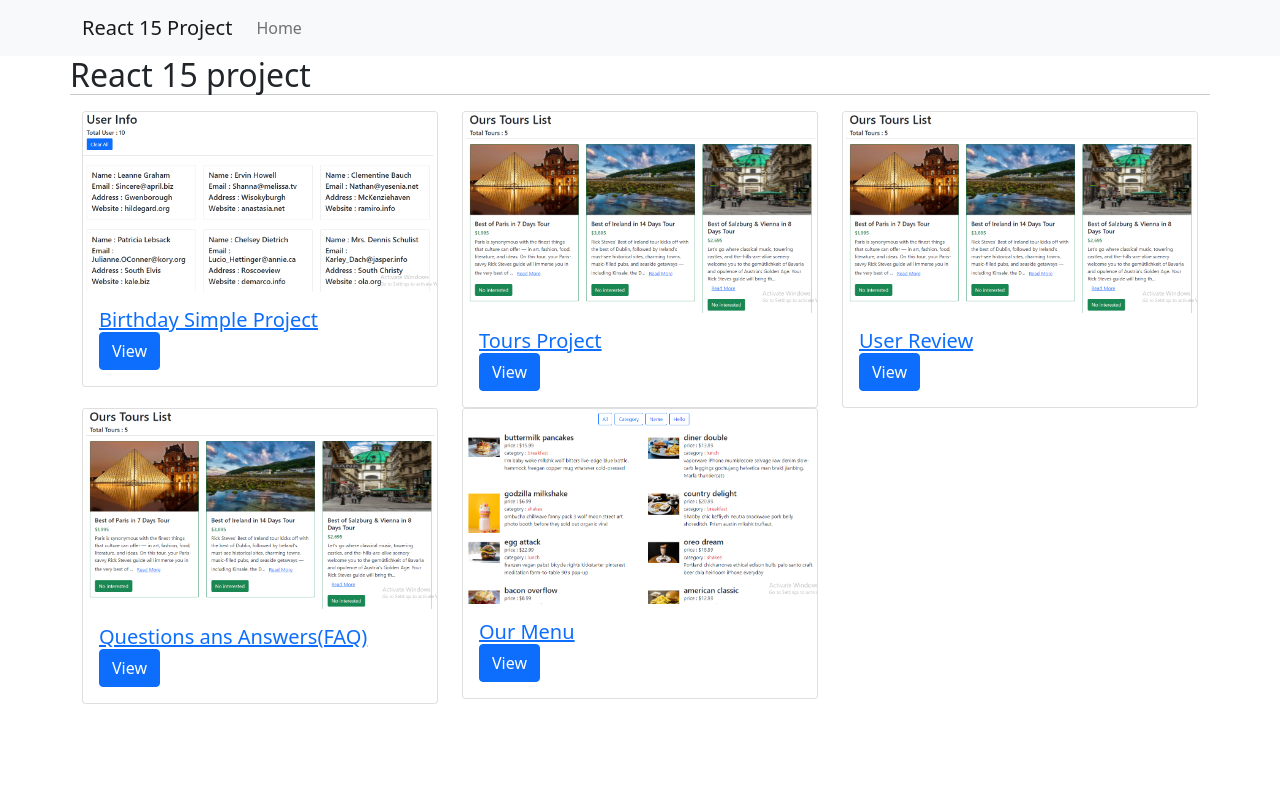
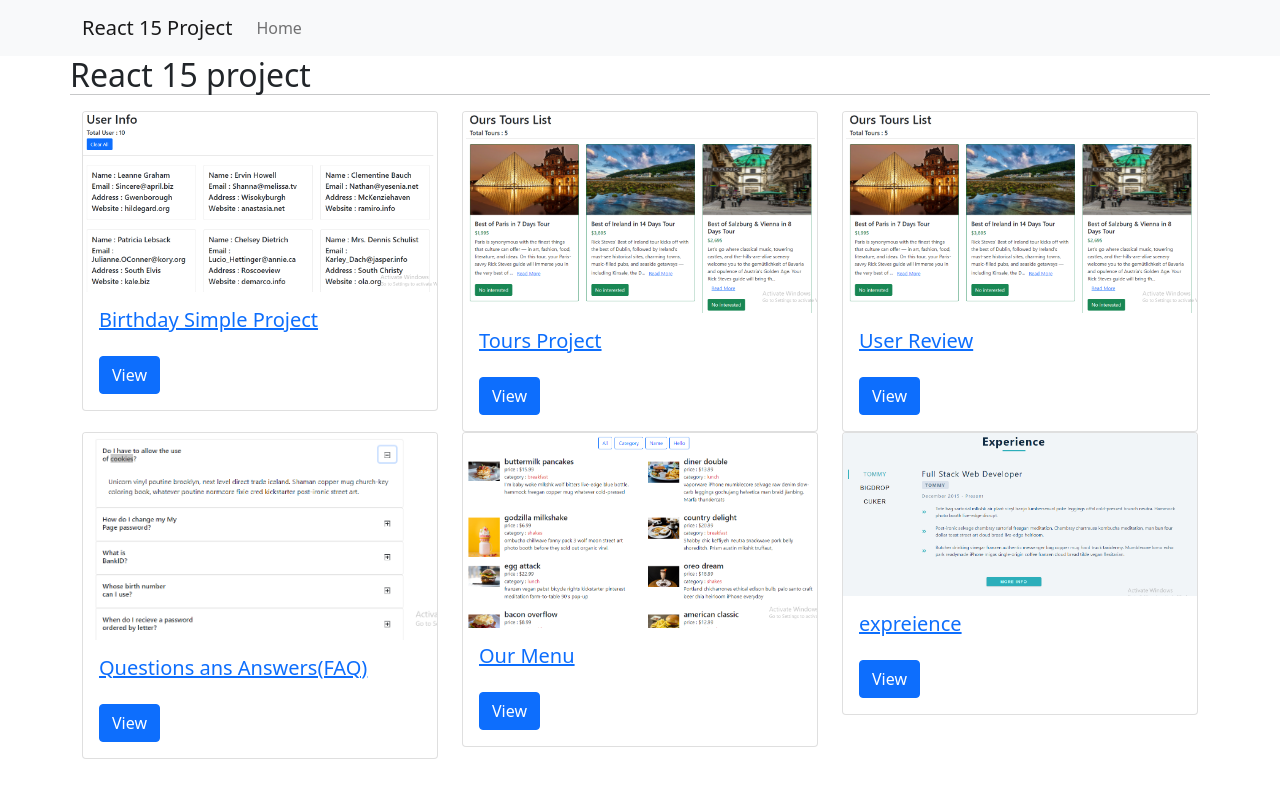
Before and after one commit to nur165024/react-simple-15-project, a React (Create React App) app: page / in a window 1280 px wide. Built offline with nearby package versions, Linux system fonts and the light colour scheme.

Commit message:
expreience person work start

```diff
--- a/src/App.js
+++ b/src/App.js
@@ -11,6 +11,7 @@ import {
 import Review from './Component/Review/Review';
 import QuestionsAndAnswers from './Component/QuestionsAndAnswers/QuestionsAndAnswers';
 import OurMenu from './Component/OurMenu/OurMenu';
+import Expreience from './Component/Expreience/Expreience';
 
 function App() {
   return (
@@ -39,6 +40,9 @@ function App() {
           <Route path="/our/menu">
             <OurMenu></OurMenu>
           </Route>
+          <Route path="/expreience">
+            <Expreience></Expreience>
+          </Route>
         </Switch>
       </div>
     </Router>
--- /dev/null
+++ b/src/Component/Expreience/Expreience.js
@@ -0,0 +1,11 @@
+import React from 'react';
+
+const Expreience = () => {
+    return (
+        <div>
+            this is expreience person
+        </div>
+    );
+};
+
+export default Expreience;
--- a/src/Component/Home/Home.js
+++ b/src/Component/Home/Home.js
@@ -2,7 +2,9 @@ import React from 'react';
 import { Link } from 'react-router-dom';
 import birthday from '../../images/birthday.png';
 import tours from '../../images/tours.png';
+import question from '../../images/question.png';
 import ourMenu from '../../images/ourMenu.png';
+import expreience from '../../images/expreience.png';
 
 const Home = () => {
     return (
@@ -16,7 +18,7 @@ const Home = () => {
                         <div className="card">
                             <img className="card-img-top" src={birthday} alt="" />
                             <div className="card-body">
-                                <Link to='/birthday'><h5 className="card-title">Birthday Simple Project</h5></Link>
+                                <Link to='/birthday'><h5 className="card-title mb-4">Birthday Simple Project</h5></Link>
                                 <Link to="/birthday" className="btn btn-primary">View</Link>
                             </div>
                         </div>
@@ -25,7 +27,7 @@ const Home = () => {
                         <div className="card">
                             <img className="card-img-top" src={tours} alt="" />
                             <div className="card-body">
-                                <Link to='/tours'><h5 className="card-title">Tours Project</h5></Link>
+                                <Link to='/tours'><h5 className="card-title mb-4">Tours Project</h5></Link>
                                 <Link to="/tours" className="btn btn-primary">View</Link>
                             </div>
                         </div>
@@ -34,16 +36,16 @@ const Home = () => {
                         <div className="card">
                             <img className="card-img-top" src={tours} alt="" />
                             <div className="card-body">
-                                <Link to='/review'><h5 className="card-title">User Review</h5></Link>
+                                <Link to='/review'><h5 className="card-title mb-4">User Review</h5></Link>
                                 <Link to="/review" className="btn btn-primary">View</Link>
                             </div>
                         </div>
                     </div>
                     <div className="col-md-4">
                         <div className="card">
-                            <img className="card-img-top" src={tours} alt="" />
+                            <img className="card-img-top" src={question} alt="" />
                             <div className="card-body">
-                                <Link to='/questions/answers'><h5 className="card-title">Questions ans Answers(FAQ)</h5></Link>
+                                <Link to='/questions/answers'><h5 className="card-title mb-4">Questions ans Answers(FAQ)</h5></Link>
                                 <Link to="/questions/answers" className="btn btn-primary">View</Link>
                             </div>
                         </div>
@@ -52,8 +54,17 @@ const Home = () => {
                         <div className="card">
                             <img className="card-img-top" src={ourMenu} alt="" />
                             <div className="card-body">
-                                <Link to='/our/menu'><h5 className="card-title">Our Menu</h5></Link>
+                                <Link to='/our/menu'><h5 className="card-title mb-4">Our Menu</h5></Link>
                                 <Link to="/our/menu" className="btn btn-primary">View</Link>
+                            </div>
+                        </div>
+                    </div>
+                    <div className="col-md-4">
+                        <div className="card">
+                            <img className="card-img-top" src={expreience} alt="" />
+                            <div className="card-body">
+                                <Link to='/expreience'><h5 className="card-title mb-4">expreience</h5></Link>
+                                <Link to="/expreience" className="btn btn-primary">View</Link>
                             </div>
                         </div>
                     </div>
```
Also changed, not shown: src/images/expreience.png (added).
